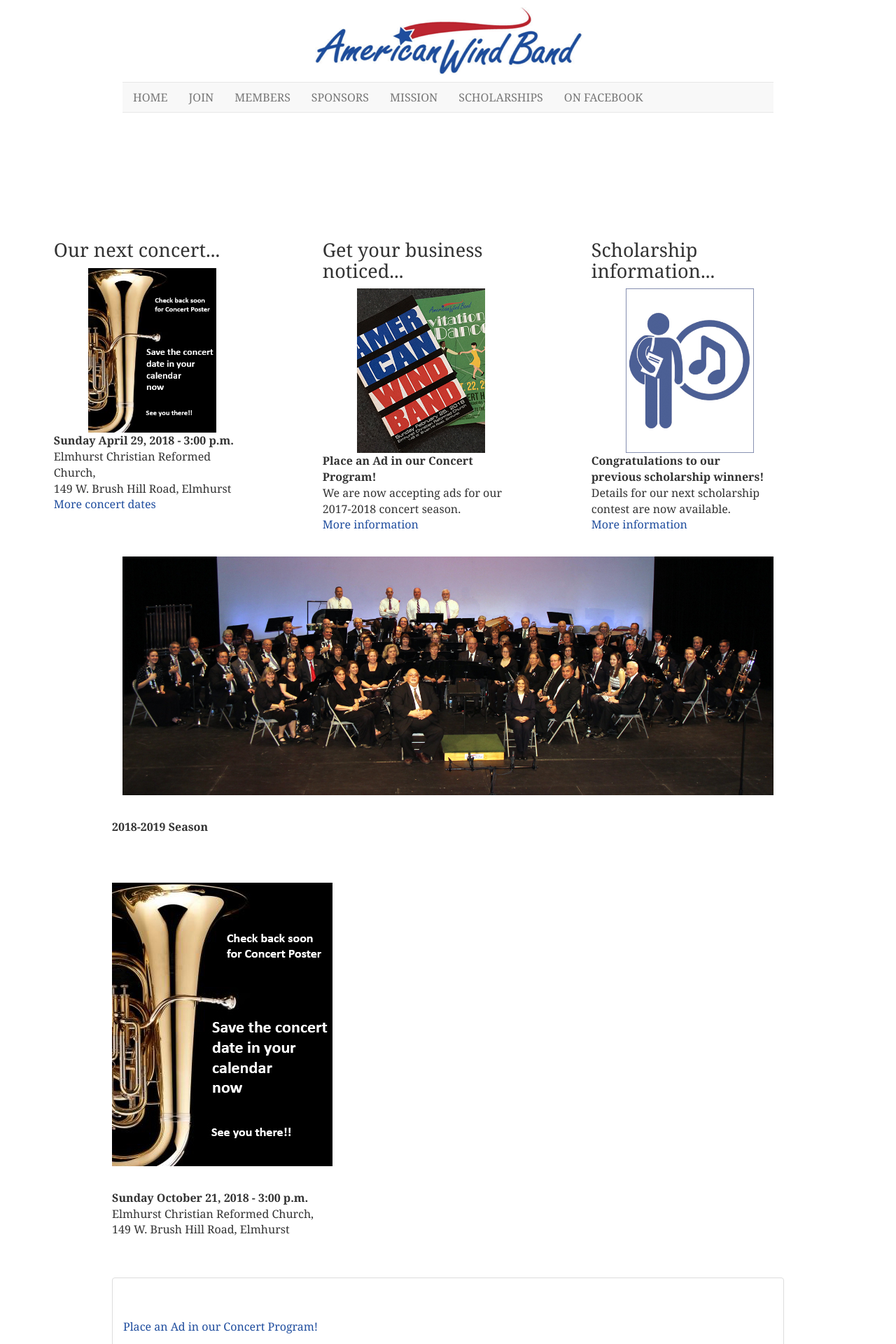
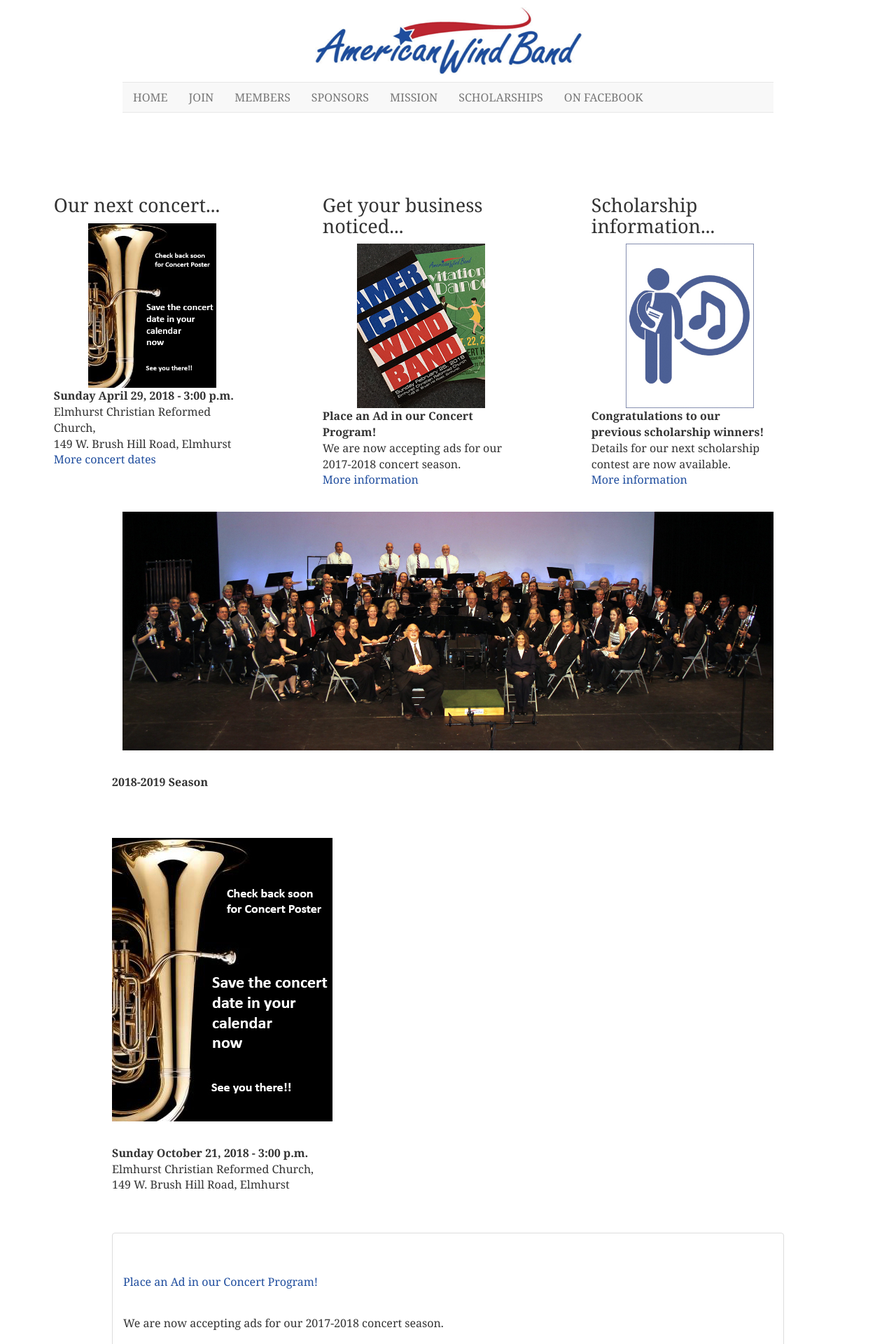
Before and after one commit to americanwindband/americanwindband.github.io, a Jekyll site: the page built from index.html, in a window 1280 px wide. Shown: the top 1920 px of the page at 70% size. Built offline with Jekyll 4.4.1, drawn with Linux system fonts in a browser that asks for light colours.

Commit message:
Add files via upload

```diff
--- a/css/index-styles.css
+++ b/css/index-styles.css
@@ -11,7 +11,7 @@
     float: left;
     background-color: rgba(255,255,255,0.85);
     margin-right: 1%;
-    padding-top: 10%;
+    padding-top: 5%;
     display: block;
 }
 .section-advertise-tile {
@@ -25,7 +25,7 @@
     background-color: rgba(255,255,255,0.85);
     margin-left: 5%;
     margin-right: 1%;
-    padding-top: 10%;
+    padding-top: 5%;
     display: block;
 }
 
```
